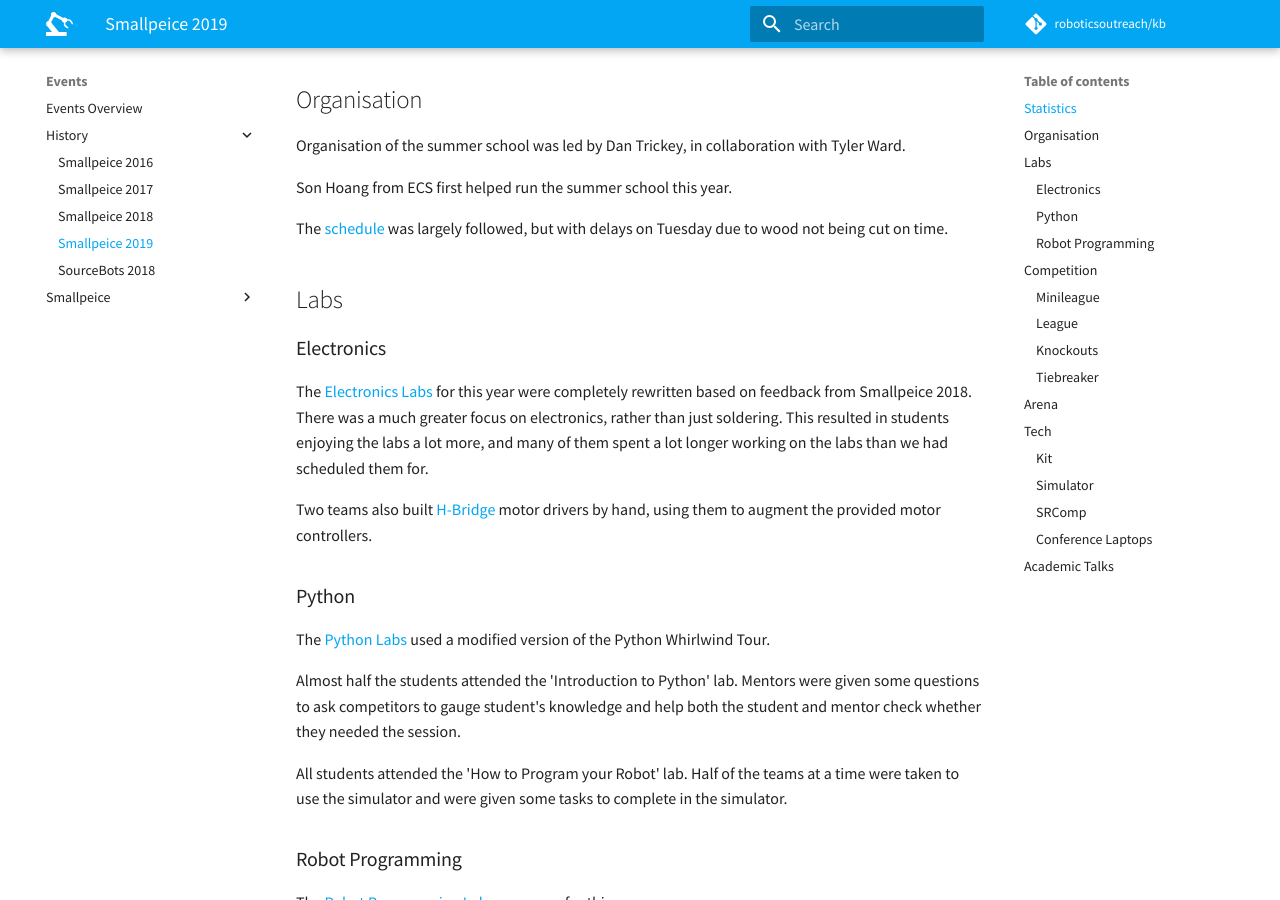
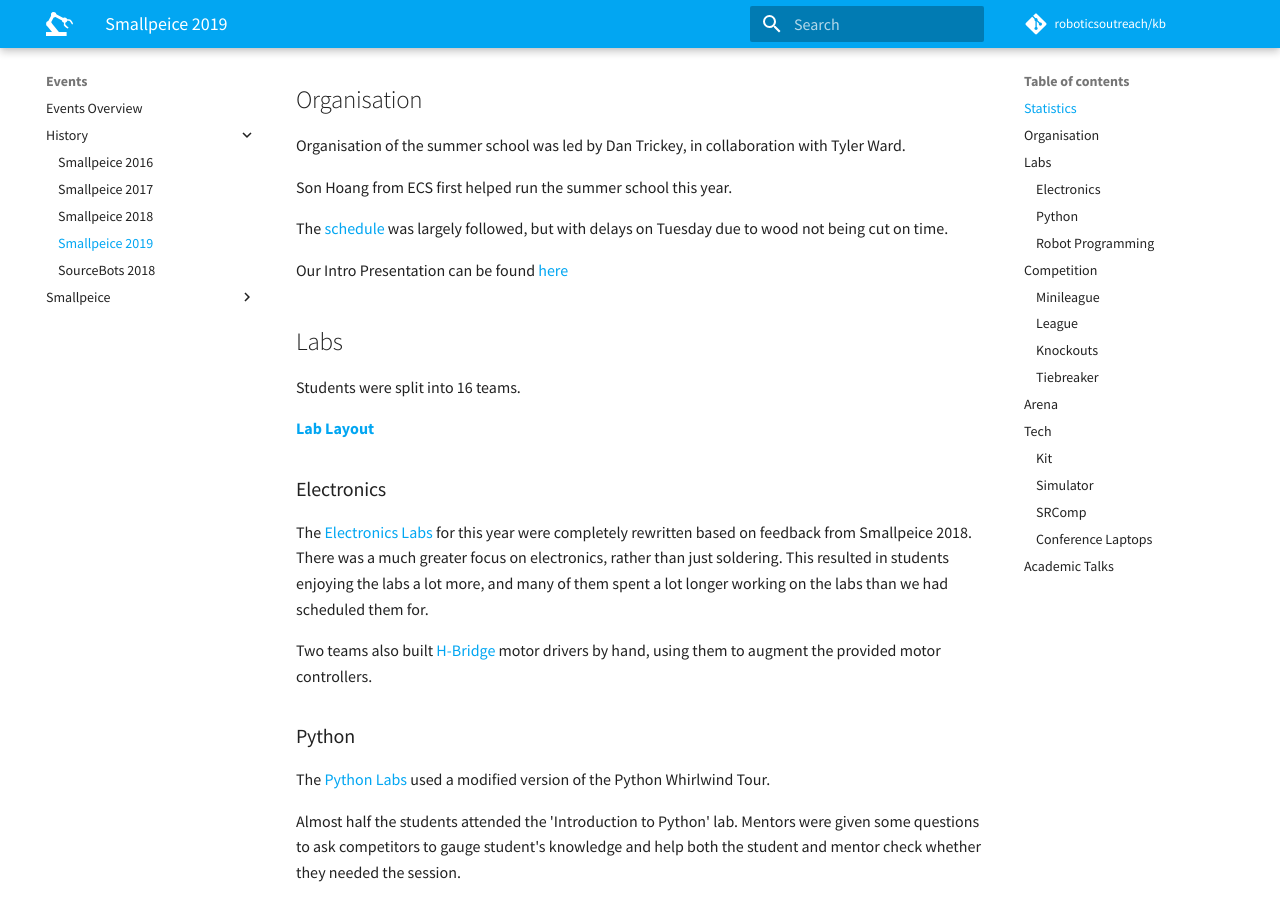
Before and after one commit to roboticsoutreach/kb, an MkDocs documentation site: the page built from docs/events/history/2019.md, in a window 1280 px wide and 900 px high, scrolled down 470 px. Built offline with MkDocs 1.6.1 and Material for MkDocs 9.7.7, drawn with Linux system fonts in a browser that asks for light colours; comment, search, counter and statistics services are not loaded.

Commit message:
Add presentation and lab layout

```diff
--- a/docs/events/history/2019.md
+++ b/docs/events/history/2019.md
@@ -21,7 +21,13 @@ Son Hoang from ECS first helped run the summer school this year.
 
 The [schedule](/events/history/schedules/2019.pdf) was largely followed, but with delays on Tuesday due to wood not being cut on time.
 
+Our Intro Presentation can be found [here](https://docs.google.com/presentation/d/112yYVNudRLrF7uNY8QC_36GzVs_aSBJdrkc9vRmsJy0/edit#slide=id.p)
+
 ## Labs
+
+Students were split into 16 teams.
+
+**[Lab Layout](/events/history/floorplans/2019/labs.pdf)**
 
 ### Electronics
 
```
Also changed, not shown: 1 other file.
